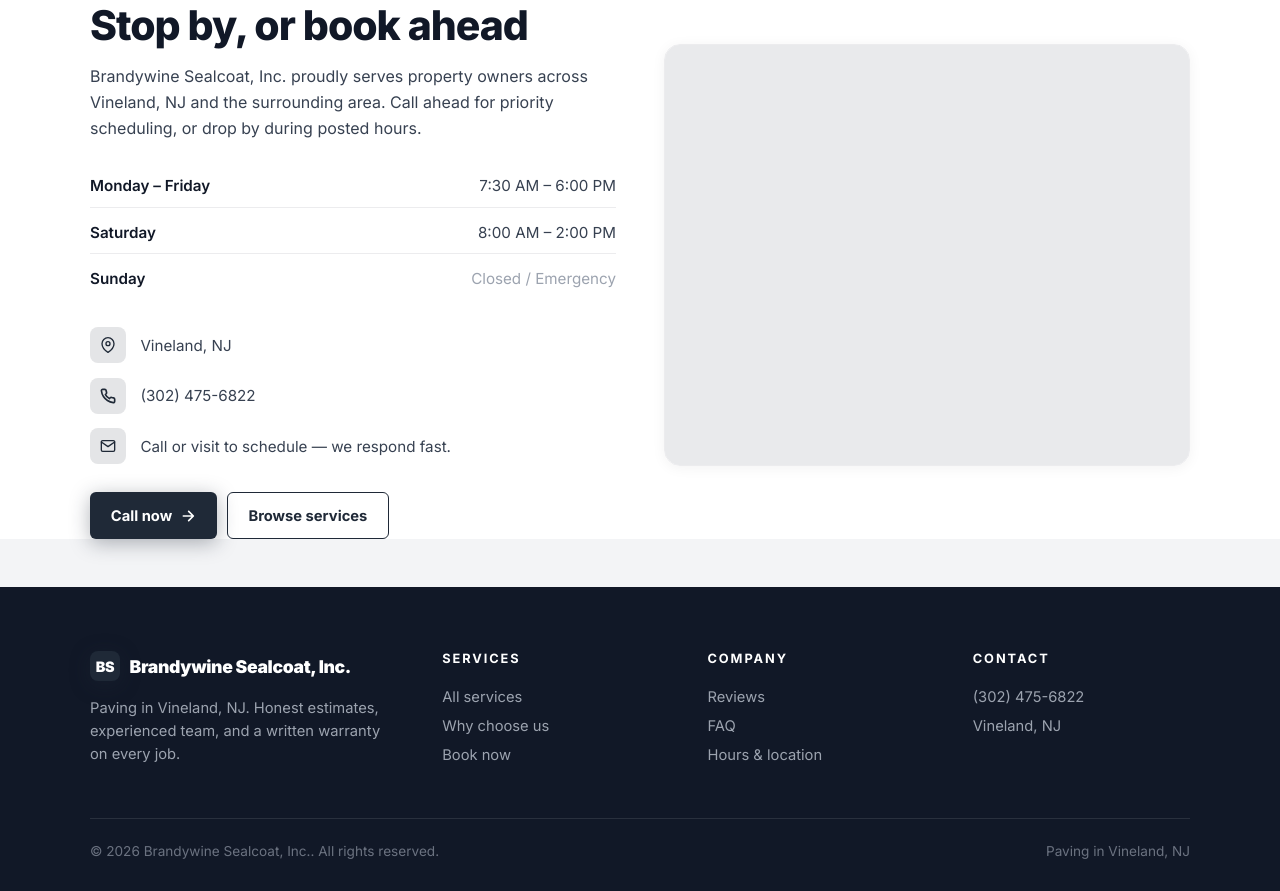
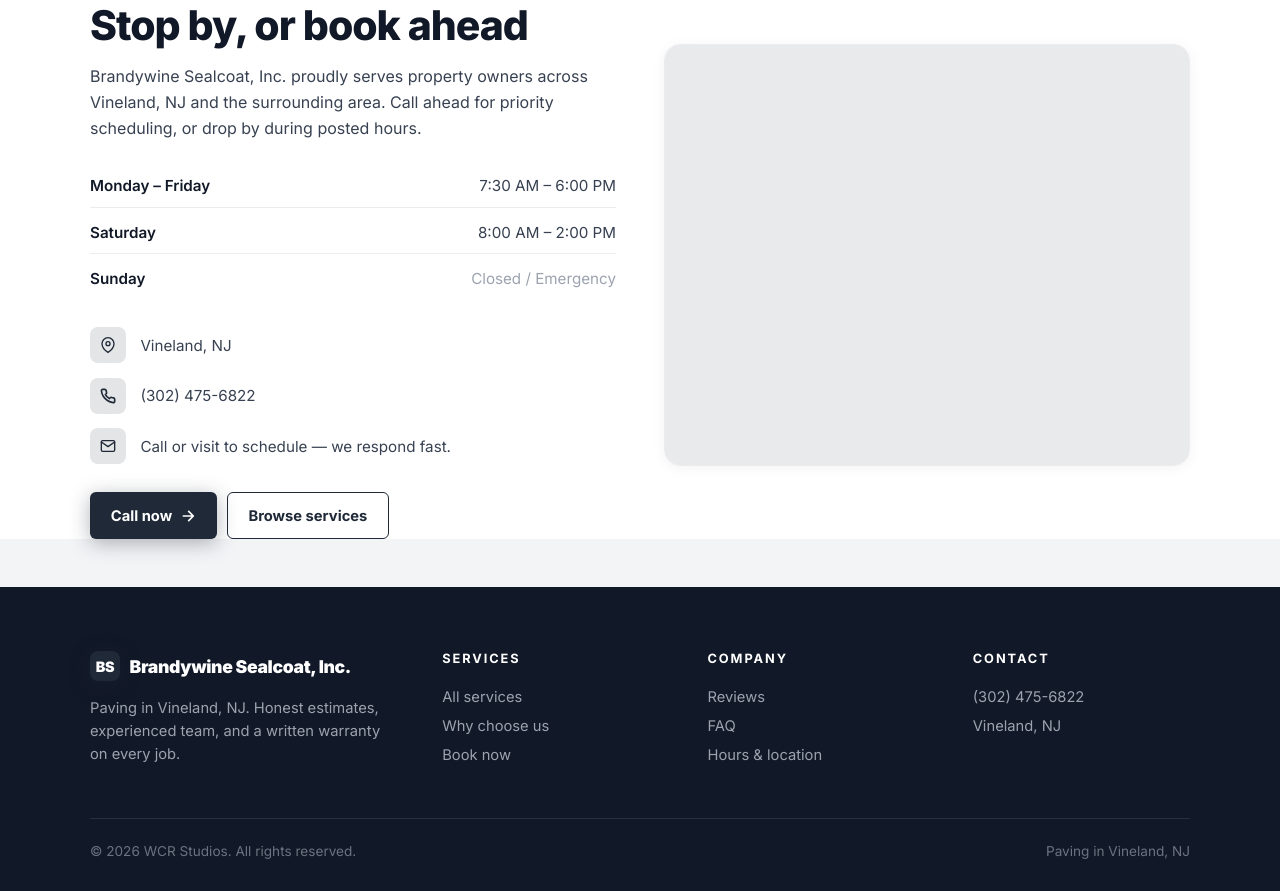
Before and after one commit to Wrenbjor/trades--brandywine-sealcoat-inc, a plain HTML site: page index.html in a window 1280 px wide. Shown: the part 4619-5510 px from the top of the page. Drawn offline with nearby package versions, Linux system fonts and the light colour scheme; no server answers.

Commit message:
Update site

```diff
--- a/index.html
+++ b/index.html
@@ -605,7 +605,7 @@
     </div>
   </div>
   <div class="foot-bottom">
-    <div>&copy; 2026 Brandywine Sealcoat, Inc.. All rights reserved.</div>
+    <div>&copy; 2026 WCR Studios. All rights reserved.</div>
     <div>Paving in Vineland, NJ</div>
   </div>
 </footer>
```
